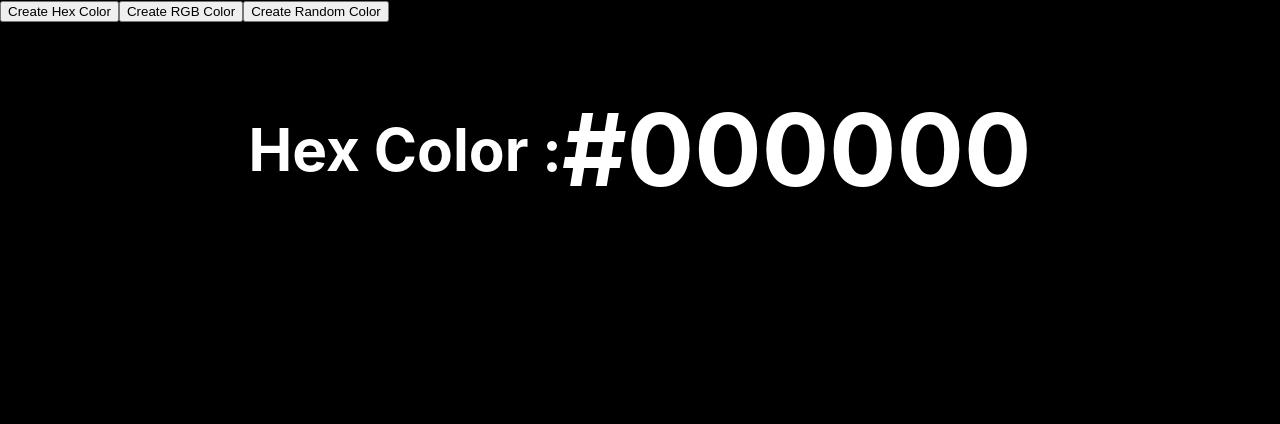
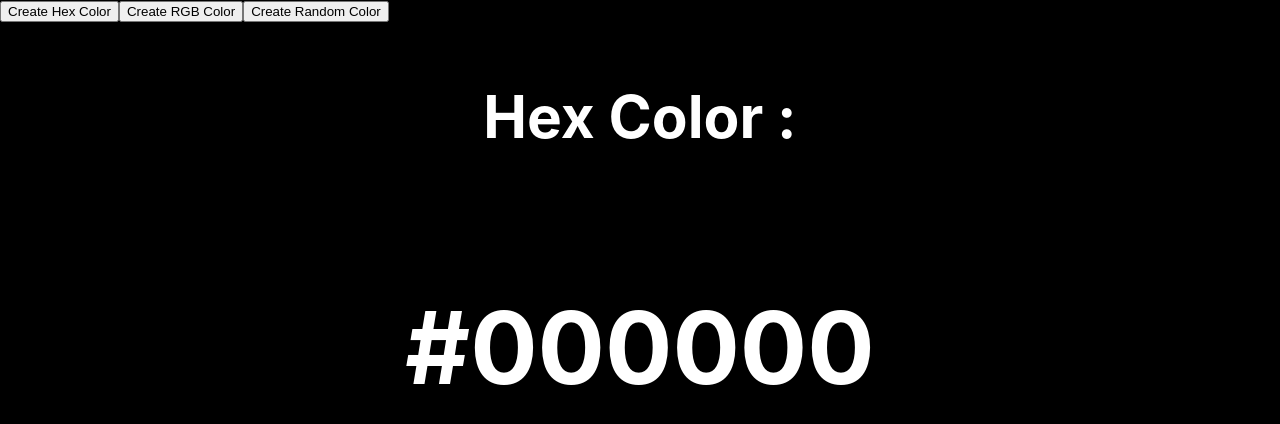
Before and after one commit to sanjaydambal/my_app, a React (Create React App) app: page / in a window 1280 px wide. Shown: the top 424 px of the page. Built offline with nearby package versions, Linux system fonts and the light colour scheme.

Commit message:
updated the styling

```diff
--- a/src/components/RandomColor.js
+++ b/src/components/RandomColor.js
@@ -19,10 +19,11 @@ hexColor += hex[Math.floor(Math.random()*hex.length)]
     }
   return (
     <div style={{backgroundColor: color, width: '100vw', height: '100vh'}}>
-      <button onClick={()=> handleTypeOfHexColor()}>Create Hex Color</button>
+      <button  onClick={()=> handleTypeOfHexColor()}>Create Hex Color</button>
       <button onClick = {()=>handleTypeOfRgbColor()}>Create RGB Color</button>
       <button onClick={ typeOfColor === 'hex' ? handleTypeOfHexColor : handleTypeOfRgbColor}>Create Random Color</button>
-      <div style={{color: 'white', fontSize: '50px',display: 'flex', justifyContent: 'center', alignItems: 'center'}}>
+      <div style={{color: 'white', fontSize: '50px',display: 'flex', justifyContent: 'center', alignItems: 'center',
+      flexDirection: 'column',gap: '10px'}}>
         <h3>{typeOfColor === 'rgb' ? "RGB Color : " : "Hex Color : " }</h3>
         <h1>{color}</h1>
 
```
